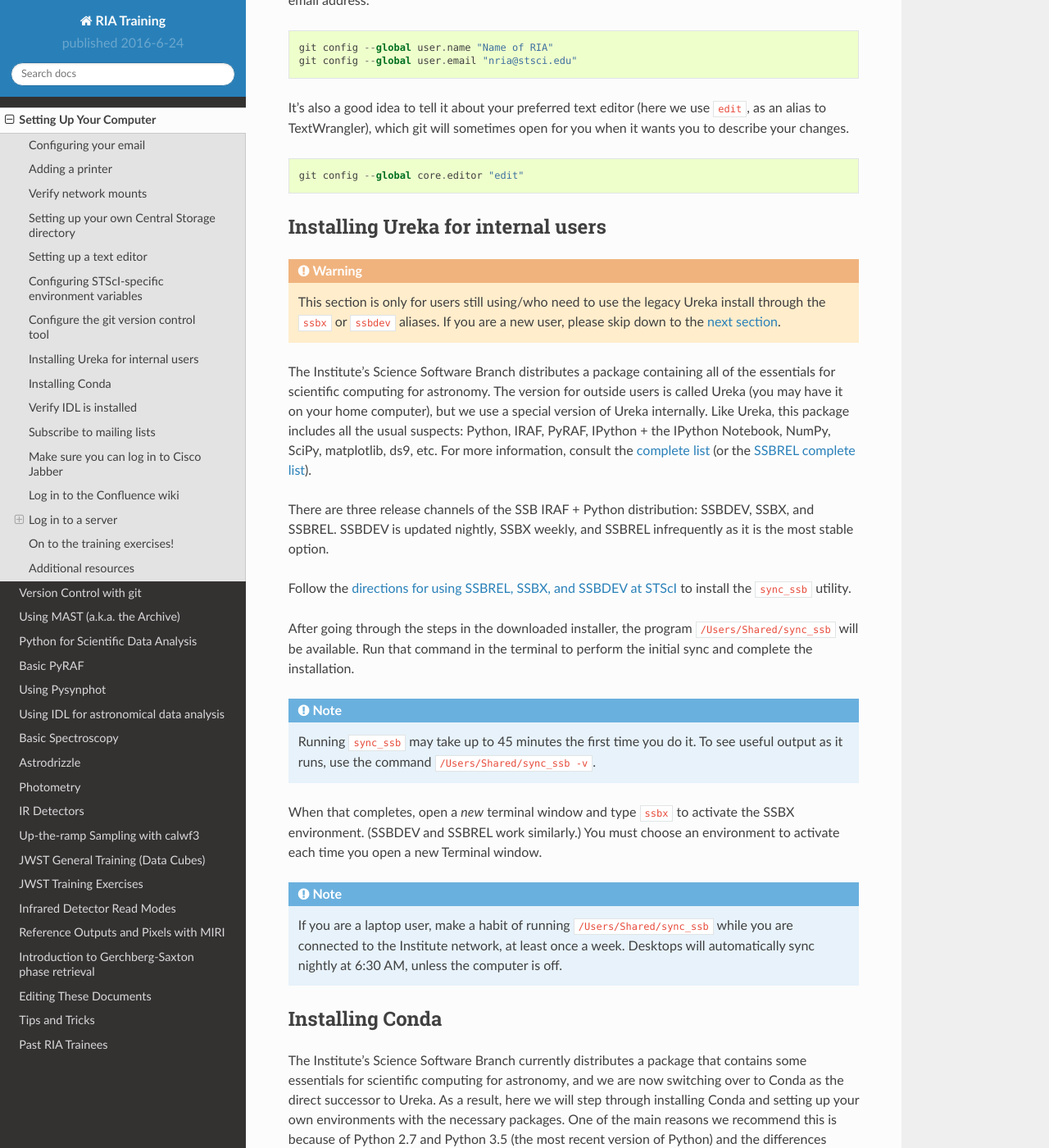
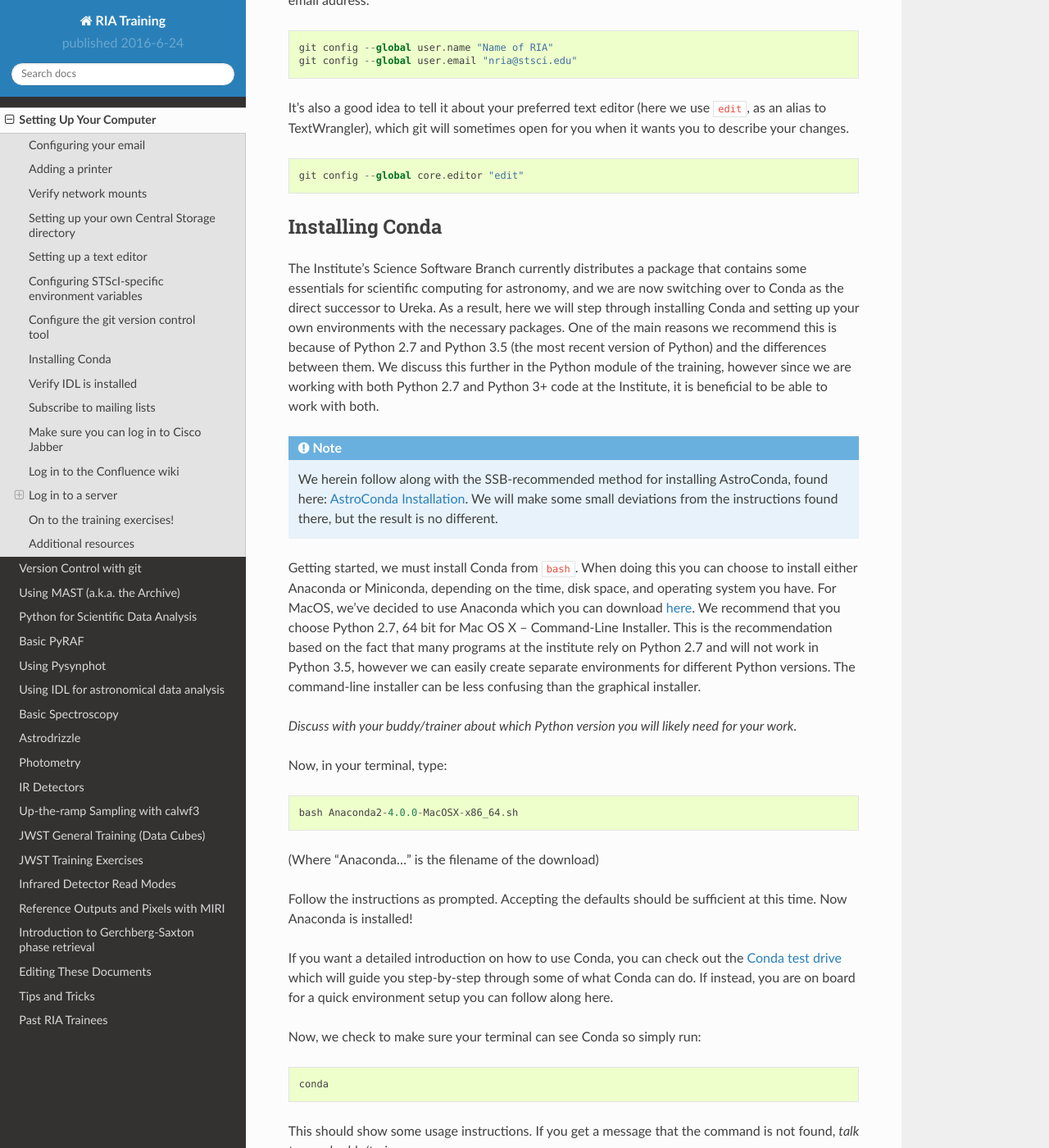
Before and after one commit to staceybright/training-library, a Sphinx documentation site: the page built from source/computer_setup.txt, in a window 1280 px wide and 1400 px high, scrolled down 6445 px. Shown: the whole window at 82% size. Built offline with Sphinx 7.4.7 and the Read the Docs theme 2.0.0, drawn with Linux system fonts in a browser that asks for light colours; some of the changed text lies outside the part shown.

Commit message:
Remove Ureka install instructions

```diff
--- a/source/computer_setup.txt
+++ b/source/computer_setup.txt
@@ -197,33 +197,6 @@ It's also a good idea to tell it about your preferred text editor (here we use `
 
    git config --global core.editor "edit"
 
-.. _computer_setup_ureka:
-
-Installing Ureka for internal users
-====================================
-
-.. warning::
-
-    This section is only for users still using/who need to use the legacy Ureka install through the ``ssbx`` or ``ssbdev`` aliases. If you are a new user, please skip down to the :ref:`next section <installing-conda>`.
-
-The Institute's Science Software Branch distributes a package containing all of the essentials for scientific computing for astronomy. The version for outside users is called Ureka (you may have it on your home computer), but we use a special version of Ureka internally. Like Ureka, this package includes all the usual suspects: Python, IRAF, PyRAF, IPython + the IPython Notebook, NumPy, SciPy, matplotlib, ds9, etc. For more information, consult the `complete list <http://ssb.stsci.edu/ssbx/docs/components.html>`_ (or the `SSBREL complete list <http://ssb.stsci.edu/ssbrel/docs/components.html>`_).
-
-There are three release channels of the SSB IRAF + Python distribution: SSBDEV, SSBX, and SSBREL. SSBDEV is updated nightly, SSBX weekly, and SSBREL infrequently as it is the most stable option.
-
-Follow the `directions for using SSBREL, SSBX, and SSBDEV at STScI <http://ssb.stsci.edu/internal_ssb_software_installations.shtml>`_ to install the ``sync_ssb`` utility.
-
-After going through the steps in the downloaded installer, the program ``/Users/Shared/sync_ssb`` will be available. Run that command in the terminal to perform the initial sync and complete the installation.
-
-.. note::
-
-    Running ``sync_ssb`` may take up to 45 minutes the first time you do it. To see useful output as it runs, use the command ``/Users/Shared/sync_ssb -v``.
-
-When that completes, open a *new* terminal window and type ``ssbx`` to activate the SSBX environment. (SSBDEV and SSBREL work similarly.) You must choose an environment to activate each time you open a new Terminal window.
-
-.. note::
-
-    If you are a laptop user, make a habit of running ``/Users/Shared/sync_ssb`` while you are connected to the Institute network, at least once a week. Desktops will automatically sync nightly at 6:30 AM, unless the computer is off.
-
 .. _installing-conda:
 
 Installing Conda
```
Also changed, not shown: other parts of source/computer_setup.txt (+5 -0 lines).
